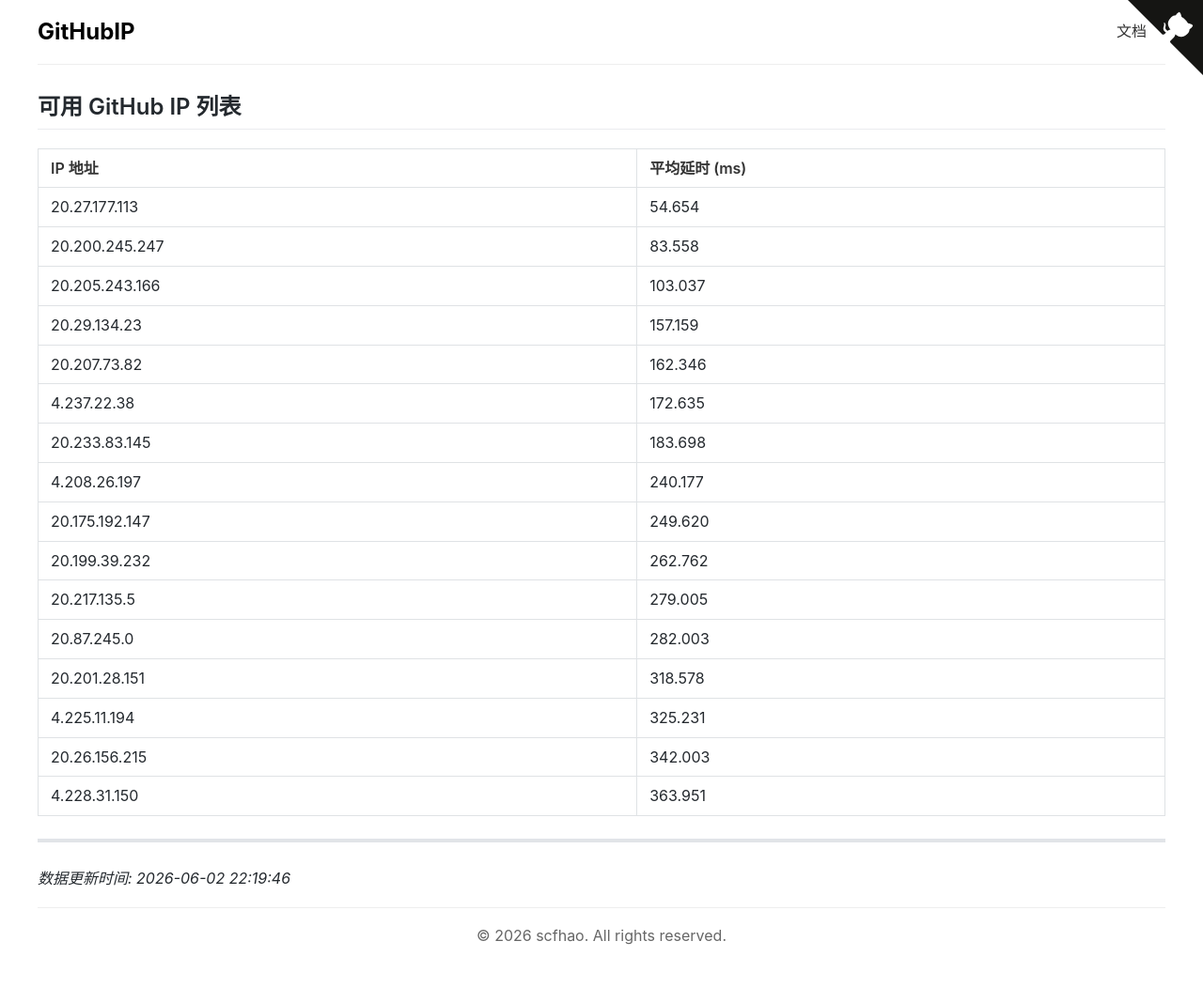
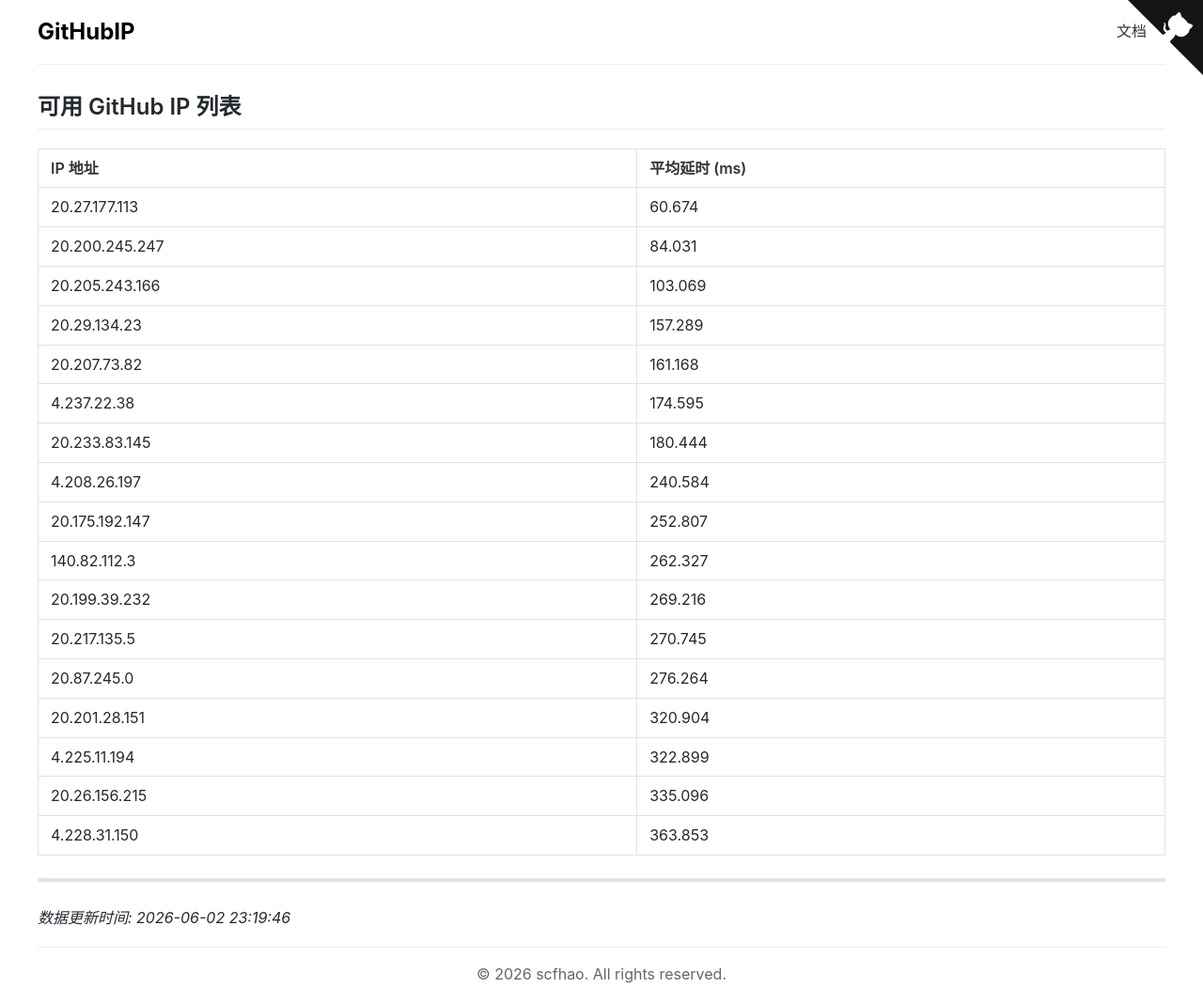
Before and after one commit to scfhao/GitHubIP, a Jekyll site: the page built from index.md, in a window 1280 px wide. Shown: the whole page at 94% size. Built offline with Jekyll 4.4.1, drawn with Linux system fonts in a browser that asks for light colours; before the commit the page ends 1026 px from its top, so only the background shows below that.

Commit message:
自动脚本执行 - 2026-06-02 23:19:46

```diff
--- a/index.md
+++ b/index.md
@@ -1,30 +1,31 @@
 ---
 layout: home
 title: GitHub IP 列表
-date: 2026-06-02 22:19:46
+date: 2026-06-02 23:19:46
 ---
 
 ## 可用 GitHub IP 列表
 
 | IP 地址 | 平均延时 (ms) |
 |---------|--------------|
-| 20.27.177.113 | 54.654 |
-| 20.200.245.247 | 83.558 |
-| 20.205.243.166 | 103.037 |
-| 20.29.134.23 | 157.159 |
-| 20.207.73.82 | 162.346 |
-| 4.237.22.38 | 172.635 |
-| 20.233.83.145 | 183.698 |
-| 4.208.26.197 | 240.177 |
-| 20.175.192.147 | 249.620 |
-| 20.199.39.232 | 262.762 |
-| 20.217.135.5 | 279.005 |
-| 20.87.245.0 | 282.003 |
-| 20.201.28.151 | 318.578 |
-| 4.225.11.194 | 325.231 |
-| 20.26.156.215 | 342.003 |
-| 4.228.31.150 | 363.951 |
+| 20.27.177.113 | 60.674 |
+| 20.200.245.247 | 84.031 |
+| 20.205.243.166 | 103.069 |
+| 20.29.134.23 | 157.289 |
+| 20.207.73.82 | 161.168 |
+| 4.237.22.38 | 174.595 |
+| 20.233.83.145 | 180.444 |
+| 4.208.26.197 | 240.584 |
+| 20.175.192.147 | 252.807 |
+| 140.82.112.3 | 262.327 |
+| 20.199.39.232 | 269.216 |
+| 20.217.135.5 | 270.745 |
+| 20.87.245.0 | 276.264 |
+| 20.201.28.151 | 320.904 |
+| 4.225.11.194 | 322.899 |
+| 20.26.156.215 | 335.096 |
+| 4.228.31.150 | 363.853 |
 
 ---
 
-*数据更新时间: 2026-06-02 22:19:46*
+*数据更新时间: 2026-06-02 23:19:46*
```
